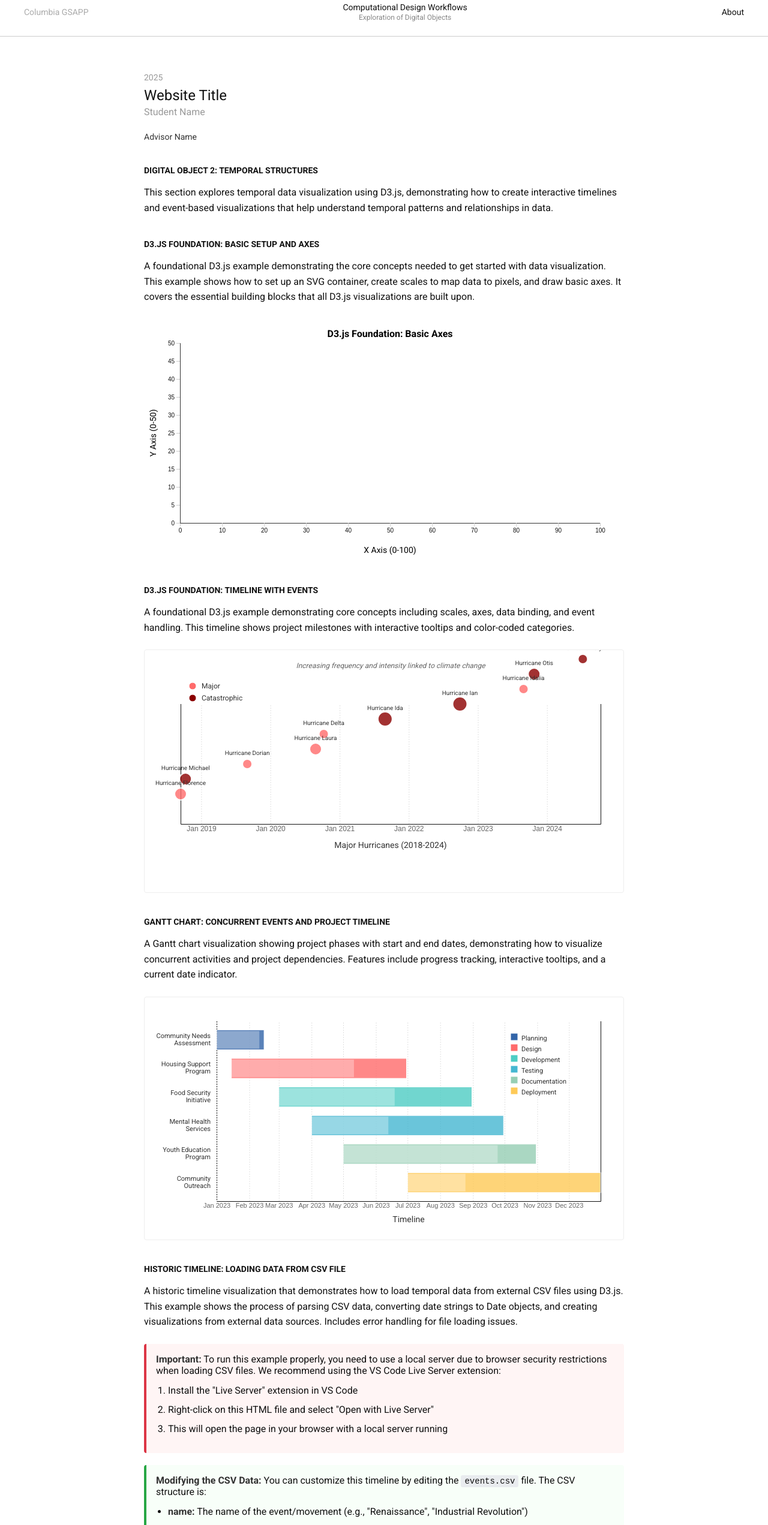
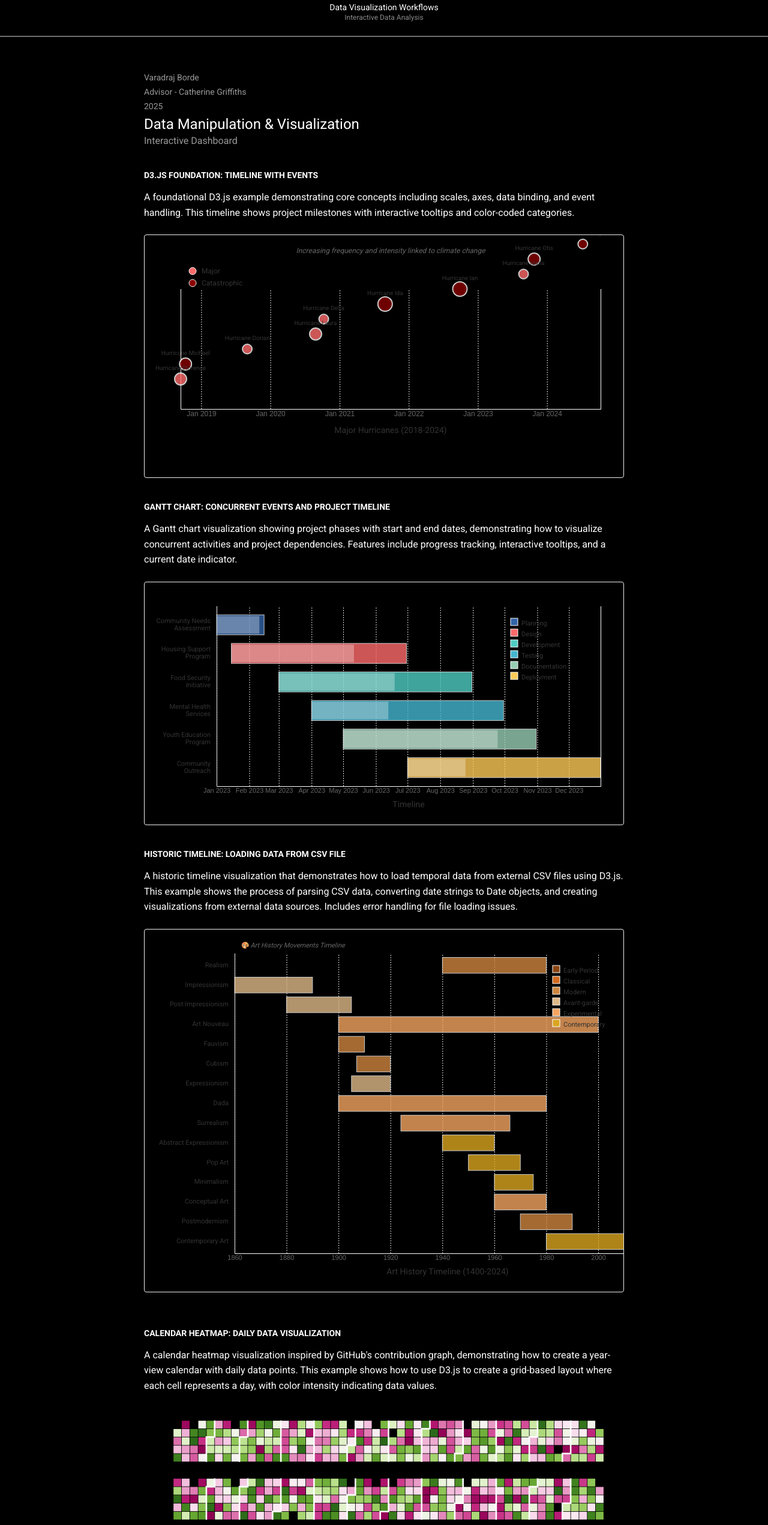
Before and after one commit to Varadraj13/D3.Js_Workflows, a plain HTML site: page index.html in a window 1280 px wide. Shown: the part 20-2563 px from the top of the page at 60% size. Drawn offline with nearby package versions, Linux system fonts and the light colour scheme.

Commit message:
Data entry changes

```diff
--- a/events.csv
+++ b/events.csv
@@ -1,12 +1,12 @@
 name,start,end,category
-Realism,1840,1880,Modern
+Realism,1940,1980,Modern
 Impressionism,1860,1890,Avant-garde
 Post-Impressionism,1880,1905,Avant-garde
-Art Nouveau,1890,1910,Experimental
+Art Nouveau,1900,2000,Experimental
 Fauvism,1900,1910,Modern
 Cubism,1907,1920,Modern
 Expressionism,1905,1920,Avant-garde
-Dada,1916,1924,Experimental
+Dada,1900,1980,Experimental
 Surrealism,1924,1966,Experimental
 Abstract Expressionism,1940,1960,Contemporary
 Pop Art,1950,1970,Contemporary
--- a/index.html
+++ b/index.html
@@ -34,62 +34,44 @@
   <header>
     <!-- The header is typically used for navigation and site branding -->
 
-    <div class="left">Columbia GSAPP</div>
+    <div class="left"></div>
     <!-- This div creates a container for the left side of the header -->
-    <!-- class="left" allows us to style this specific div with CSS -->
 
     <div class="center">
       <!-- This div creates a container for the center of the header -->
-      Computational Design Workflows<br>
+      Data Visualization Workflows<br>
       <!-- This is the main text in the center -->
       <!-- <br> creates a line break, moving the next text to a new line -->
-      <span>Exploration of Digital Objects</span>
+      <span>Interactive Data Analysis</span>
       <!-- span is an inline element that groups text without creating a new line -->
-      <!-- class="center" allows us to style this span differently -->
     </div>
 
-    <div class="right">About</div>
+    <div class="right"></div>
     <!-- This div creates a container for the right side of the header -->
-    <!-- <a href="#">About</a> creates a clickable link (currently goes nowhere with #) -->
   </header>
 
   <main>
     <!-- The main tag contains the primary content of the page -->
 
+    <div class="project-meta">Varadraj Borde</div>
+    <!-- This div displays the student name -->
+
+    <div class="project-meta">Advisor - Catherine Griffiths</div>
+    <!-- This div displays the adviser name -->
+
     <div class="project-meta">2025</div>
     <!-- This div displays the year/project metadata -->
     <!-- class="project-meta" allows us to style this with CSS -->
 
-    <div class="project-title">Website Title</div>
+    <div class="project-title">Data Manipulation & Visualization</div>
     <!-- This div displays the main project title -->
     <!-- class="project-title" allows us to style this with CSS -->
 
-    <div class="project-subtitle">Student Name</div>
-    <!-- This div displays the student's name as a subtitle -->
+    <div class="project-subtitle">Interactive Dashboard</div>
+    <!-- This div displays the project subtitle -->
     <!-- class="project-subtitle" allows us to style this with CSS -->
 
-    <div class="advisor">Advisor Name</div>
-    <!-- This div displays advisor information -->
-    <!-- <br> creates a line break -->
-    <!-- <strong> makes the text bold for emphasis -->
-
-    <div class="section-title">Digital Object 2: Temporal Structures</div>
-    <!-- Section heading for the D3.js data visualization demonstration -->
-
-    <p>This section explores temporal data visualization using D3.js, demonstrating how to create interactive timelines and event-based visualizations that help understand temporal patterns and relationships in data.</p>
-    <!-- Introduction to the first section -->
-
-
-    <!-- ------------------------------------------------------------ -->
-
     <!-- ADD A NEW 'CANVAS CONTAINER' FOR EACH NEW D3.JS SKETCH (THE ORDER IS DEFINED BY THE CONTAINER NUMBER BELOW + THE MOST RECENT SKETCH SHOULD BE AT THE TOP) -->
-
-    <!-- Section for D3.js Foundation -->
-    <div class="section-title">D3.js Foundation: Basic Setup and Axes</div>
-    <p>A foundational D3.js example demonstrating the core concepts needed to get started with data visualization. This example shows how to set up an SVG container, create scales to map data to pixels, and draw basic axes. It covers the essential building blocks that all D3.js visualizations are built upon.</p>
-
-    <!-- Canvas container for D3.js foundation (d3-testing.js) -->
-    <div id="d3-container-0"></div>
 
     <!-- Section for first D3.js sketch (events-simple.js) -->
     <div class="section-title">D3.js Foundation: Timeline with Events</div>
@@ -108,26 +90,6 @@
     <!-- Section for third D3.js sketch (concurrent-events-cvs.js) -->
     <div class="section-title">Historic Timeline: Loading Data from CSV File</div>
     <p>A historic timeline visualization that demonstrates how to load temporal data from external CSV files using D3.js. This example shows the process of parsing CSV data, converting date strings to Date objects, and creating visualizations from external data sources. Includes error handling for file loading issues.</p>
-
-    <div class="important-note">
-      <strong>Important:</strong> To run this example properly, you need to use a local server due to browser security restrictions when loading CSV files. We recommend using the VS Code Live Server extension:
-      <ol>
-        <li>Install the "Live Server" extension in VS Code</li>
-        <li>Right-click on this HTML file and select "Open with Live Server"</li>
-        <li>This will open the page in your browser with a local server running</li>
-      </ol>
-    </div>
-
-    <div class="csv-modification">
-      <strong>Modifying the CSV Data:</strong> You can customize this timeline by editing the <code>events.csv</code> file. The CSV structure is:
-      <ul>
-        <li><strong>name:</strong> The name of the event/movement (e.g., "Renaissance", "Industrial Revolution")</li>
-        <li><strong>start:</strong> The start year (e.g., 1400, 1750)</li>
-        <li><strong>end:</strong> The end year (e.g., 1600, 1850)</li>
-        <li><strong>category:</strong> The category for color coding (e.g., "Early Period", "Modern", "Contemporary")</li>
-      </ul>
-      <p>Try adding your own historical events, changing the time periods, or creating different categories. The visualization will automatically update when you refresh the page!</p>
-    </div>
 
     <!-- Canvas container for third D3.js sketch (concurrent-events-cvs.js) -->
     <div id="d3-container-3"></div>
--- a/style.css
+++ b/style.css
@@ -4,8 +4,8 @@
 /* Style the entire body of the webpage */
 body {
   font-family: 'Roboto', sans-serif;  /* Set the font to Roboto, with sans-serif as backup */
-  background-color: #ffffff;          /* Set background color to white */
-  color: #111;                        /* Set text color to dark gray (almost black) */
+  background-color: #000000;          /* Set background color to black */
+  color: #ffffff;                     /* Set text color to white */
   margin: 0;                          /* Remove default spacing around the body */
   padding: 0;                         /* Remove default internal spacing */
 }
@@ -93,7 +93,7 @@ p {
   font-size: 16px;                    /* Set font size to 16 pixels */
   line-height: 1.6;                   /* Set space between lines to 1.6 times the font size */
   margin-bottom: 24px;                /* Add 24 pixels of space below each paragraph */
-  color: #111;                        /* Set text color to dark gray (almost black) */
+  color: #ffffff;                     /* Set text color to white */
 }
 
 /* Style for our interactive button */
```
